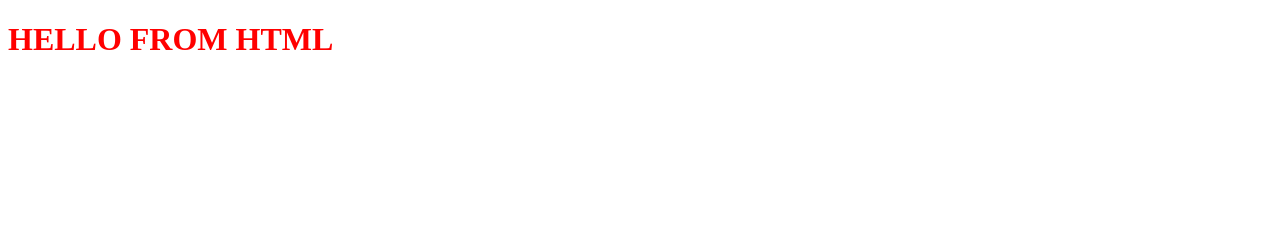
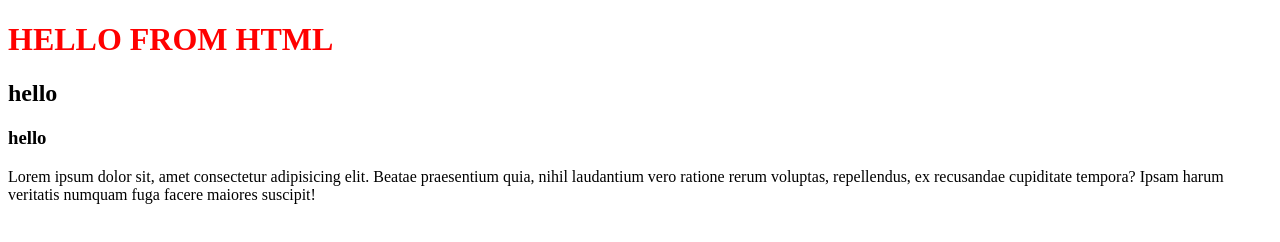
Before and after one commit to 24wh1a0533/autosuggest, a website: page frontend/index.html in a window 1280 px wide. Drawn offline with Linux system fonts and the light colour scheme.

Commit message:
add commands

```diff
--- a/frontend/index.html
+++ b/frontend/index.html
@@ -8,6 +8,10 @@
 </head>
 <body>
     <h1>HELLO FROM HTML</h1>
+    <h2>hello</h2>
+       <h3>hello</h3>
+
+       <p>Lorem ipsum dolor sit, amet consectetur adipisicing elit. Beatae praesentium quia, nihil laudantium vero ratione rerum voluptas, repellendus, ex recusandae cupiditate tempora? Ipsam harum veritatis numquam fuga facere maiores suscipit!</p>
     <script src="js/index.js"></script>
 
 </body>
```
